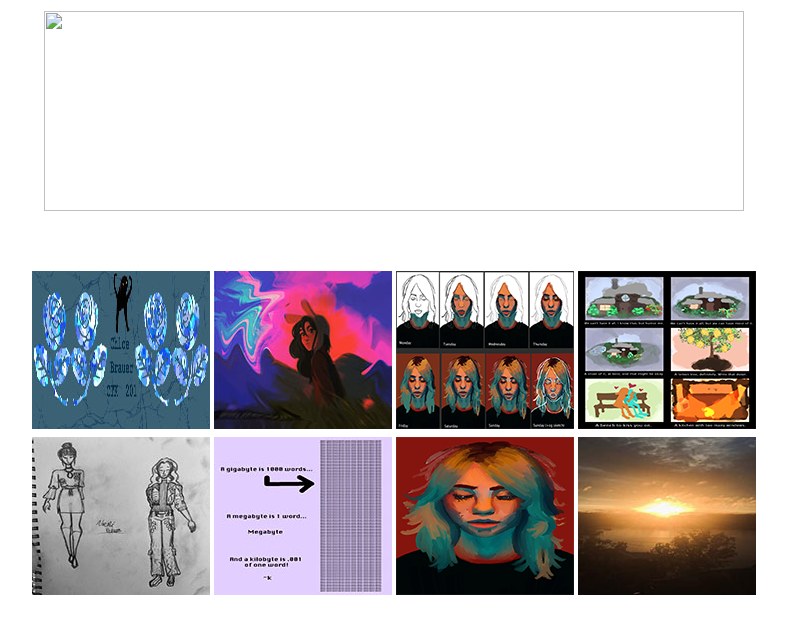
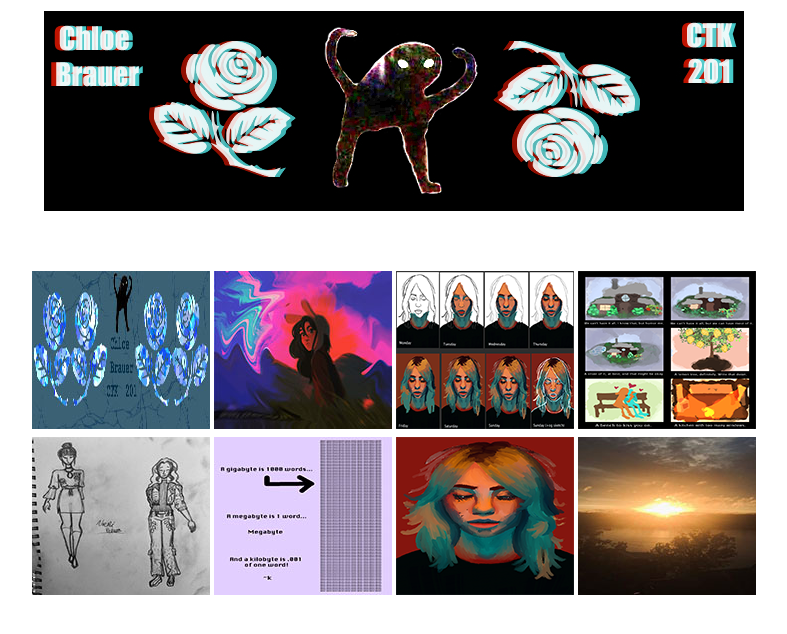
Before and after one commit to Cnbrauer/CTK201, a plain HTML site: page index.html in a window 1280 px wide. Shown: the whole page, without its empty margins (246-1033 px from the left). Drawn offline with Linux system fonts and the light colour scheme.

Commit message:
Add files via upload

```diff
--- a/index.html
+++ b/index.html
@@ -9,7 +9,7 @@
 <table width="700" border="0" align="center">
   <tbody>
     <tr>
-      <td><a href="images/header.jpg"><img src="../../Documents/header.jpg" width="700" height="200" alt=""/></a></td>
+      <td><a href="images/header.jpg"><img src="images/header.jpg" width="700" height="200" alt=""/></a></td>
     </tr>
   </tbody>
 </table>
```
